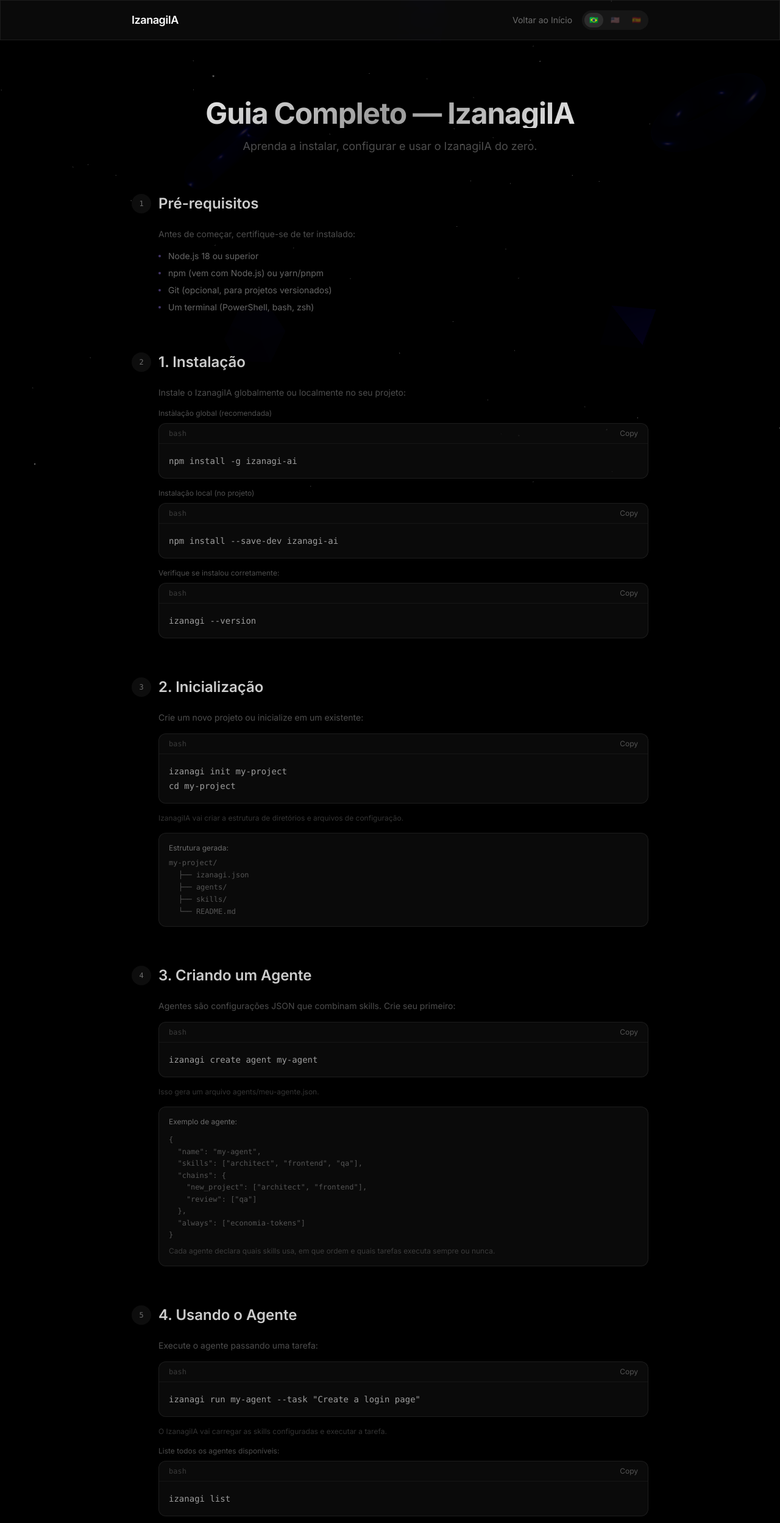
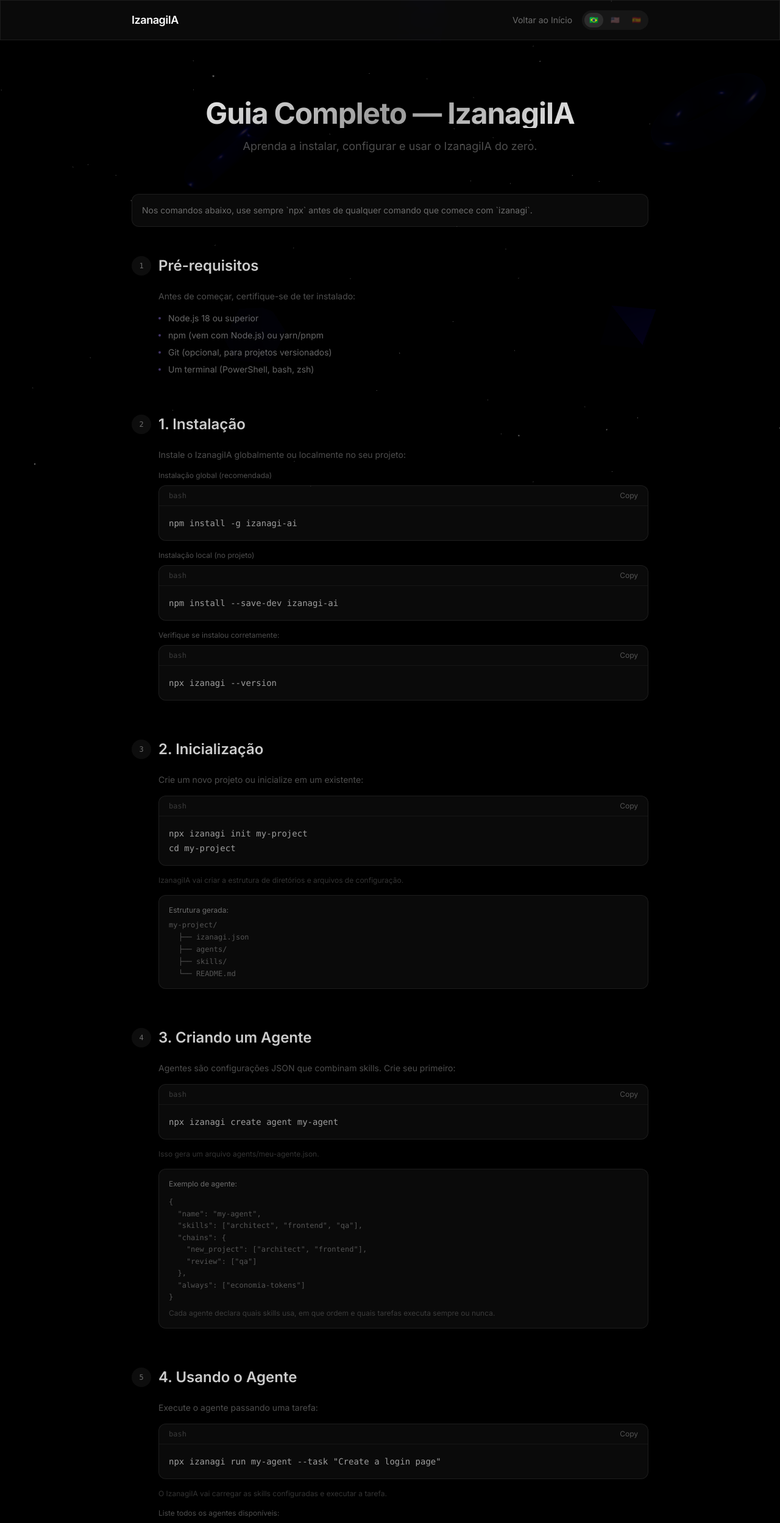
Before and after one commit to pedrohenriquesanchesleal4-debug/SiteIzanagi, a Next.js app: page /guide in a window 1280 px wide. Shown: the top 2498 px of the page at 61% size. Built offline with nearby package versions, Linux system fonts and the light colour scheme.

Commit message:
docs(guide): require npx before izanagi commands

```diff
--- a/app/guide/page.tsx
+++ b/app/guide/page.tsx
@@ -89,6 +89,10 @@ function GuideContent() {
           </p>
         </div>
 
+        <div className="glass rounded-xl p-4 mb-12 text-sm text-white/40">
+          {t("guide.npx_notice")}
+        </div>
+
         <Section num="1" title={t("guide.prereqs_title")}>
           <p className="text-sm text-white/30">{t("guide.prereqs_desc")}</p>
           <ul className="space-y-2">
@@ -113,13 +117,13 @@ function GuideContent() {
           </div>
           <div>
             <p className="text-xs text-white/30 mb-2">{t("guide.install_check")}</p>
-            <CodeBlock code="izanagi --version" />
+            <CodeBlock code="npx izanagi --version" />
           </div>
         </Section>
 
         <Section num="3" title={t("guide.init_title")}>
           <p className="text-sm text-white/30">{t("guide.init_desc")}</p>
-          <CodeBlock code="izanagi init my-project
+          <CodeBlock code="npx izanagi init my-project
 cd my-project" />
           <p className="text-xs text-white/20">{t("guide.init_cmd")}</p>
           <div className="glass rounded-xl p-4 mt-4">
@@ -136,7 +140,7 @@ cd my-project" />
 
         <Section num="4" title={t("guide.agent_title")}>
           <p className="text-sm text-white/30">{t("guide.agent_desc")}</p>
-          <CodeBlock code="izanagi create agent my-agent" />
+          <CodeBlock code="npx izanagi create agent my-agent" />
           <p className="text-xs text-white/20">{t("guide.agent_cmd")}</p>
 
           <div className="glass rounded-xl p-4 mt-4">
@@ -158,11 +162,11 @@ cd my-project" />
 
         <Section num="5" title={t("guide.usage_title")}>
           <p className="text-sm text-white/30">{t("guide.usage_desc")}</p>
-          <CodeBlock code={'izanagi run my-agent --task "Create a login page"'} />
+          <CodeBlock code={'npx izanagi run my-agent --task "Create a login page"'} />
           <p className="text-xs text-white/20">{t("guide.usage_example")}</p>
           <div className="mt-4">
             <p className="text-xs text-white/30 mb-2">{t("guide.usage_list")}</p>
-            <CodeBlock code="izanagi list" />
+            <CodeBlock code="npx izanagi list" />
           </div>
         </Section>
 
--- a/lib/en.json
+++ b/lib/en.json
@@ -86,6 +86,7 @@
   "guide": {
     "title": "Complete Guide — IzanagiIA",
     "subtitle": "Learn how to install, configure, and use IzanagiIA from scratch.",
+    "npx_notice": "In the commands below, always use `npx` before any command that starts with `izanagi`.",
     "prereqs_title": "Prerequisites",
     "prereqs_desc": "Before starting, make sure you have installed:",
     "prereq1": "Node.js 18 or higher",
--- a/lib/es.json
+++ b/lib/es.json
@@ -86,6 +86,7 @@
   "guide": {
     "title": "Guía Completa — IzanagiIA",
     "subtitle": "Aprende a instalar, configurar y usar IzanagiIA desde cero.",
+    "npx_notice": "En los comandos de abajo, usa siempre `npx` antes de cualquier comando que empiece con `izanagi`.",
     "prereqs_title": "Requisitos Previos",
     "prereqs_desc": "Antes de empezar, asegúrate de tener instalado:",
     "prereq1": "Node.js 18 o superior",
--- a/lib/pt.json
+++ b/lib/pt.json
@@ -86,6 +86,7 @@
   "guide": {
     "title": "Guia Completo — IzanagiIA",
     "subtitle": "Aprenda a instalar, configurar e usar o IzanagiIA do zero.",
+    "npx_notice": "Nos comandos abaixo, use sempre `npx` antes de qualquer comando que comece com `izanagi`.",
     "prereqs_title": "Pré-requisitos",
     "prereqs_desc": "Antes de começar, certifique-se de ter instalado:",
     "prereq1": "Node.js 18 ou superior",
```
